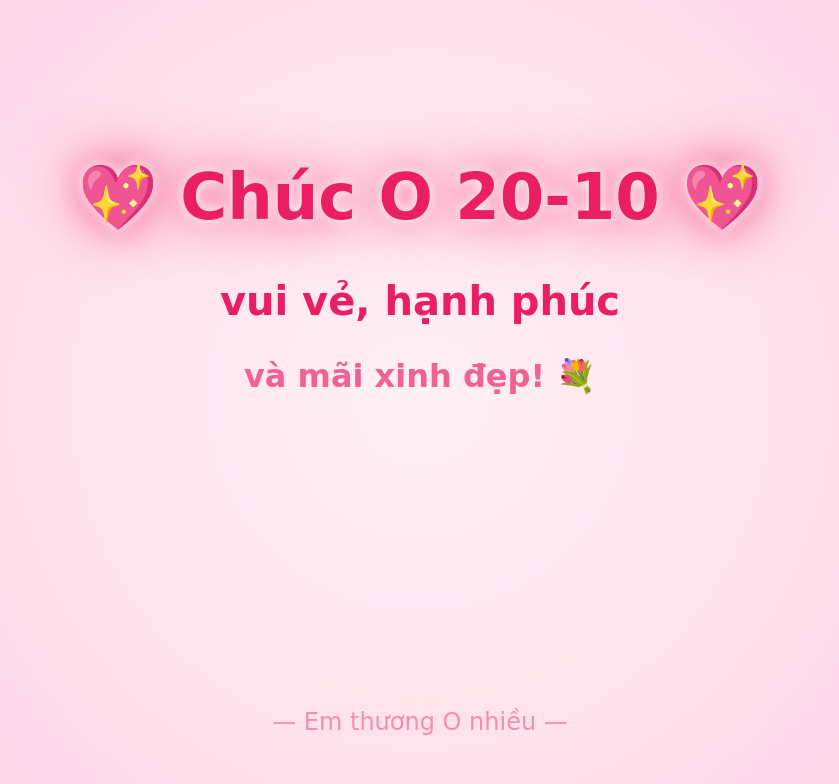
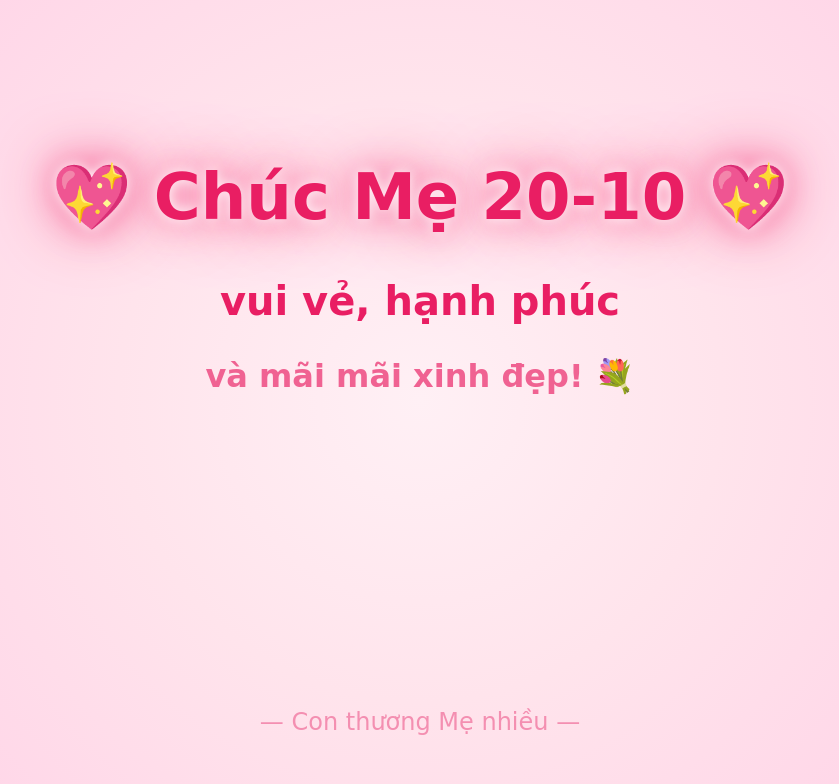
Before and after one commit to LaPhonte-1126/qua-tang, a plain HTML site: page index.html in a window 1280 px wide. Shown: the whole page, without its empty margins (220-1059 px from the left). Drawn offline with Linux system fonts and the light colour scheme.

Commit message:
index.html

```diff
--- a/index.html
+++ b/index.html
@@ -3,7 +3,7 @@
 <head>
 <meta charset="UTF-8">
 <meta name="viewport" content="width=device-width, initial-scale=1.0">
-<title>Chúc O 20-10 💖</title>
+<title>Chúc Mẹ 20-10 💖</title>
 <style>
   html, body {
     margin: 0;
@@ -58,28 +58,28 @@
 <body>
   <canvas id="fireworks"></canvas>
 
-  <h1>💖 Chúc O 20-10 💖</h1>
+  <h1>💖 Chúc Mẹ 20-10 💖</h1>
   <h2>vui vẻ, hạnh phúc</h2>
-  <h3>và mãi xinh đẹp! 💐</h3>
-  <div class="footer">— Em thương O nhiều —</div>
+  <h3>và mãi mãi xinh đẹp! 💐</h3>
+  <div class="footer">— Con thương Mẹ nhiều —</div>
 
-  <!-- Nhạc nền -->
+  <!-- 🎵 Nhạc nền -->
   <audio id="bgm" preload="auto" loop>
     <source src="https://cdn.pixabay.com/download/audio/2023/02/28/audio_8c96b9a6c2.mp3?filename=romantic-piano-melody-140929.mp3" type="audio/mpeg">
   </audio>
 
   <script>
-// === Canvas pháo hoa trái tim ===
+  // ===== Hiệu ứng pháo hoa trái tim lung linh =====
   const canvas = document.getElementById('fireworks');
   const ctx = canvas.getContext('2d');
-let W, H;
+  let w, h;
 
   function resize() {
-  W = canvas.width = window.innerWidth;
-  H = canvas.height = window.innerHeight;
+    w = canvas.width = window.innerWidth;
+    h = canvas.height = window.innerHeight;
   }
+  window.addEventListener('resize', resize);
   resize();
-window.addEventListener('resize', resize);
 
   function heartShape(t) {
     const x = 16 * Math.pow(Math.sin(t), 3);
@@ -88,20 +88,24 @@ function heartShape(t) {
   }
 
   class Particle {
-  constructor(x, y, color) {
-    this.x = x;
-    this.y = y;
+    constructor(x, y, color, size, glow) {
+      this.x = x; this.y = y;
       this.vx = (Math.random() - 0.5) * 2;
       this.vy = (Math.random() - 0.5) * 2;
       this.alpha = 1;
-    this.size = Math.random() * 3 + 2;
+      this.size = size;
       this.color = color;
+      this.glow = glow;
     }
     draw() {
+      ctx.globalCompositeOperation = 'lighter';
+      const grad = ctx.createRadialGradient(this.x, this.y, 0, this.x, this.y, this.size * 4);
+      grad.addColorStop(0, this.color);
+      grad.addColorStop(1, 'transparent');
+      ctx.fillStyle = grad;
       ctx.globalAlpha = this.alpha;
-    ctx.fillStyle = this.color;
       ctx.beginPath();
-    ctx.arc(this.x, this.y, this.size, 0, Math.PI * 2);
+      ctx.arc(this.x, this.y, this.size * 2, 0, Math.PI * 2);
       ctx.fill();
     }
     update() {
@@ -114,35 +118,24 @@ class Particle {
   let particles = [];
 
   function createHeartFirework() {
-  const cx = Math.random() * W;
-  const cy = Math.random() * H * 0.4 + H * 0.2;
+    const cx = Math.random() * w;
+    const cy = Math.random() * h * 0.4 + h * 0.2;
     const color = `hsl(${Math.random() * 360}, 100%, 70%)`;
+    const core = new Particle(cx, cy, '#fff', 3, true);
+    particles.push(core);
 
-  // Tạo hiệu ứng nổ trung tâm sáng mạnh
-  for (let i = 0; i < 30; i++) {
-    const angle = Math.random() * 2 * Math.PI;
-    const speed = Math.random() * 4 + 1;
-    const px = cx + Math.cos(angle) * 5;
-    const py = cy + Math.sin(angle) * 5;
-    const p = new Particle(px, py, "#fff");
-    p.vx = Math.cos(angle) * speed;
-    p.vy = Math.sin(angle) * speed;
-    particles.push(p);
-  }
-
-  // Pháo hoa tim
     for (let t = 0; t < Math.PI * 2; t += 0.08) {
       const [hx, hy] = heartShape(t);
-    const scale = 25 + Math.random() * 10;
+      const scale = 22 + Math.random() * 6;
       const px = cx + hx * scale;
       const py = cy + hy * scale;
-    particles.push(new Particle(px, py, color));
+      particles.push(new Particle(px, py, color, Math.random() * 3 + 1, false));
     }
   }
 
   function animate() {
     ctx.fillStyle = 'rgba(255, 240, 245, 0.25)';
-  ctx.fillRect(0, 0, W, H);
+    ctx.fillRect(0, 0, w, h);
     particles.forEach((p, i) => {
       p.update();
       p.draw();
@@ -154,15 +147,46 @@ function animate() {
   setInterval(createHeartFirework, 1000);
   animate();
 
-// === Nhạc nền ===
+  // ===== Nhạc fade-in / fade-out =====
   const bgm = document.getElementById("bgm");
+  let fadeInterval;
+
+  function fadeIn(audio, duration=4000){
+    audio.volume=0;
+    const step=0.02;
+    clearInterval(fadeInterval);
+    fadeInterval=setInterval(()=>{
+      if(audio.volume<1){
+        audio.volume=Math.min(1, audio.volume+step);
+      } else clearInterval(fadeInterval);
+    }, duration*step);
+  }
+
+  function fadeOut(audio, duration=3000){
+    const step=0.02;
+    clearInterval(fadeInterval);
+    fadeInterval=setInterval(()=>{
+      if(audio.volume>0){
+        audio.volume=Math.max(0, audio.volume-step);
+      } else{
+        clearInterval(fadeInterval);
+        audio.pause();
+      }
+    }, duration*step);
+  }
+
   (async()=>{
     try{
       await bgm.play();
+      fadeIn(bgm);
     }catch{
-    window.addEventListener("pointerdown",()=>bgm.play(),{once:true});
+      window.addEventListener("pointerdown",()=>{
+        bgm.play().then(()=>fadeIn(bgm));
+      },{once:true});
     }
   })();
+
+  window.addEventListener("beforeunload",()=>fadeOut(bgm));
   </script>
 </body>
 </html>
```
Lines whose indentation alone changed are shown as unchanged.
